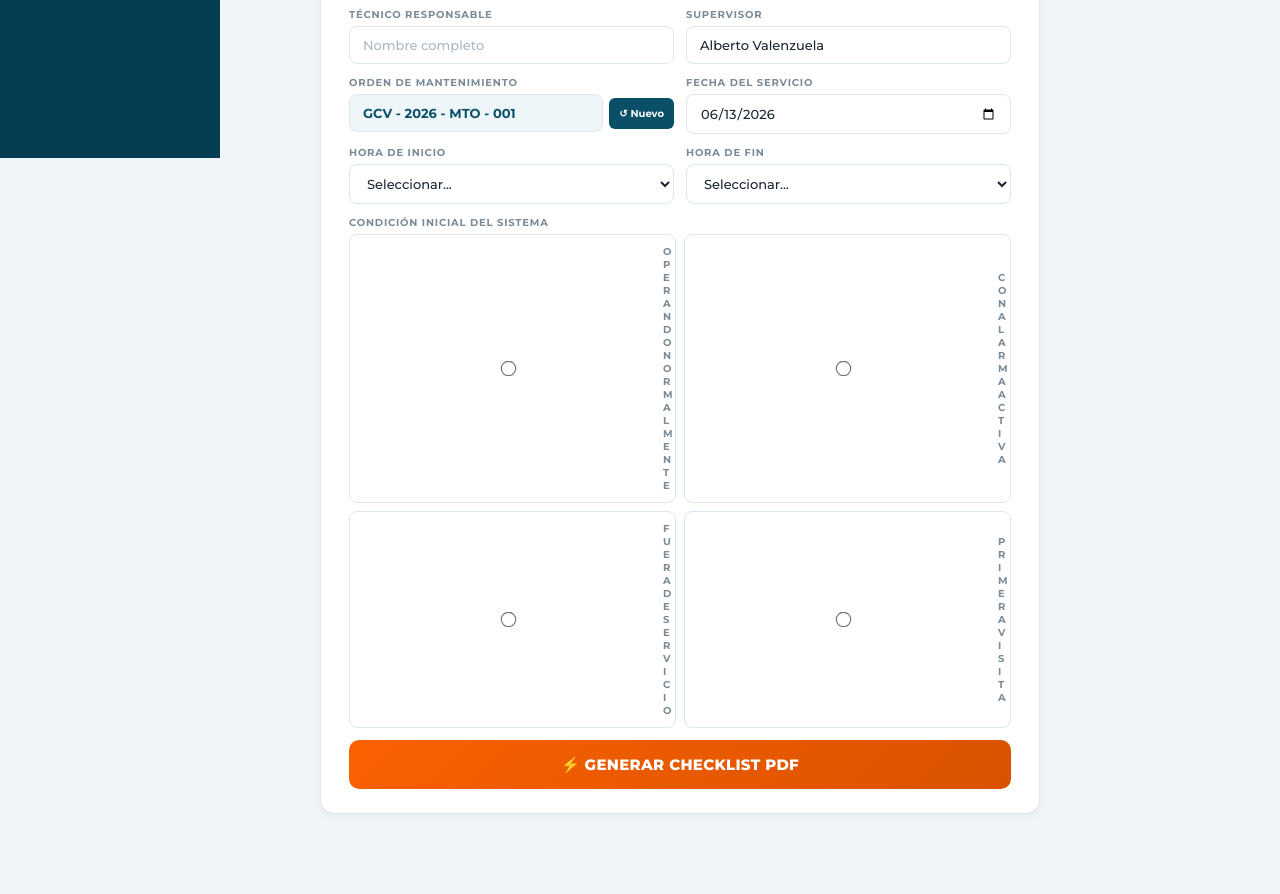
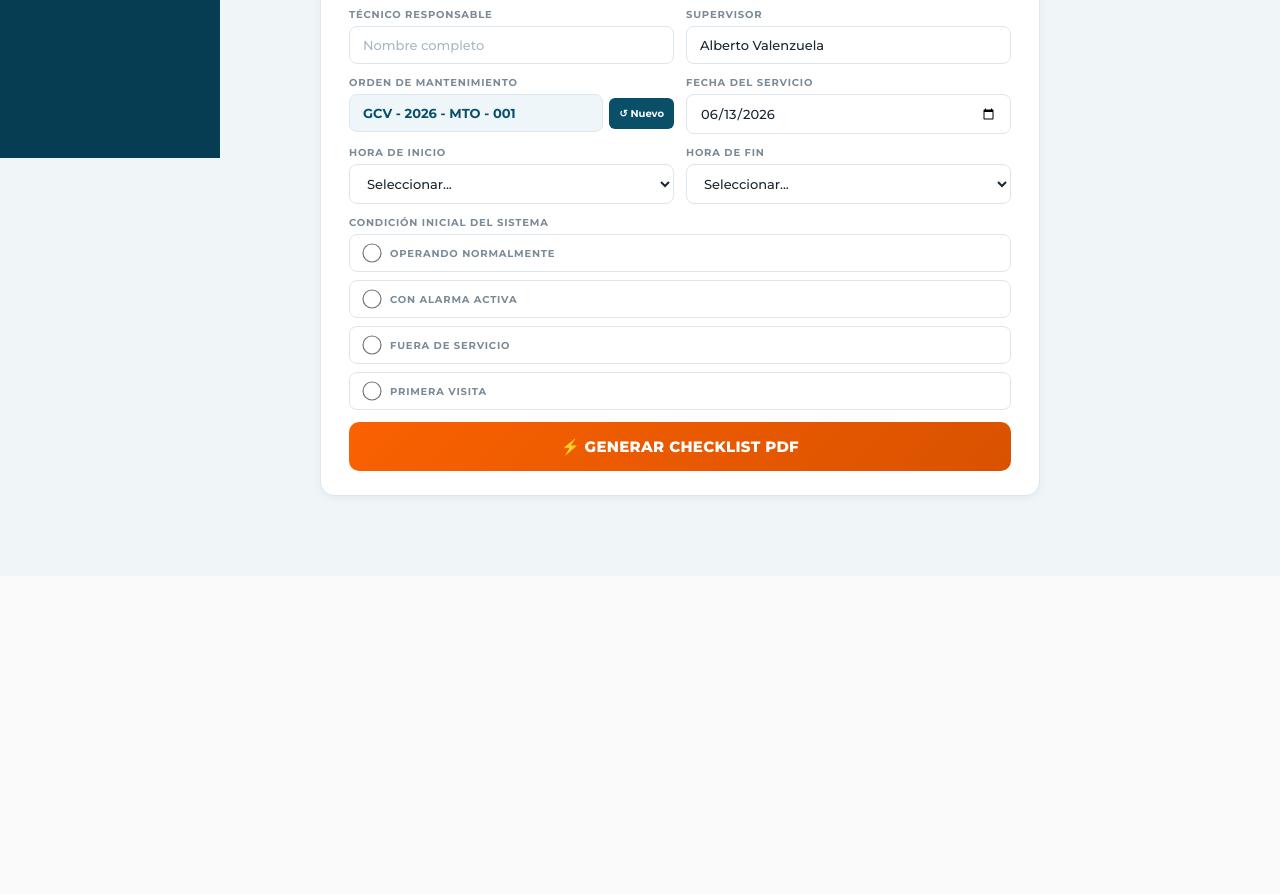
Before and after one commit to gecova/portal-gecova, a Flask app: page /mantenimiento in a window 1280 px wide. Shown: the part 642-1536 px from the top of the page. After the commit the page ends 1144 px from the top, so only its background shows below. Run offline with Flask 3, Linux system fonts and the light colour scheme; a user stored in the database is signed in; data comes from the database, SQL or seed files in the repository; data that the repository does not hold is empty; some libraries are stand-ins or nearby versions.

Commit message:
mantenimiento.html

```diff
--- a/templates/mantenimiento.html
+++ b/templates/mantenimiento.html
@@ -184,6 +184,7 @@
 .card { background:var(--card); border:1px solid var(--border); border-radius:14px; padding:24px 28px; margin-bottom:16px; box-shadow:0 2px 8px rgba(9,79,104,0.06); }
 .section-label { display:block; font-size:11px; font-weight:800; letter-spacing:0.8px; text-transform:uppercase; color:var(--dark); margin-bottom:16px; padding-bottom:8px; border-bottom:2px solid var(--orange); }
 .form-grid { display:grid; grid-template-columns:1fr 1fr; gap:12px; }
+@media (max-width:600px) { .form-grid { grid-template-columns:1fr; } }
 .field { display:flex; flex-direction:column; gap:5px; }
 .field.full { grid-column:1/-1; }
 .field label { font-size:10px; font-weight:700; letter-spacing:0.8px; text-transform:uppercase; color:var(--gray); }
@@ -194,10 +195,9 @@
 }
 .field input:focus, .field select:focus { outline:none; border-color:var(--teal); box-shadow:0 0 0 3px rgba(121,196,219,0.15); }
 .field input[readonly] { background:var(--light); font-weight:700; color:var(--dark); }
-.radio-grid { display:grid; grid-template-columns:1fr 1fr; gap:8px; }
-.radio-option { display:flex; align-items:center; gap:8px; padding:10px 12px; border:1.5px solid var(--border); border-radius:8px; cursor:pointer; transition:all 0.18s; font-size:12px; font-weight:600; color:var(--text); overflow:hidden; width:100%; }
-.radio-option span { flex:1; min-width:0; word-break:break-word; }
-@media (max-width: 500px) { .radio-grid { grid-template-columns:1fr; } }
+.radio-grid { display:flex; flex-direction:column; gap:8px; }
+.radio-option { display:flex; align-items:center; gap:10px; padding:10px 14px; border:1.5px solid var(--border); border-radius:8px; cursor:pointer; transition:all 0.18s; font-size:13px; font-weight:600; color:var(--text); box-sizing:border-box; }
+.radio-option input[type=radio] { flex-shrink:0; width:16px; height:16px; }
 .radio-option:hover { border-color:var(--teal); background:var(--light); }
 .radio-option input[type=radio] { accent-color:var(--orange); transform:scale(1.2); }
 .radio-option.selected { border-color:var(--orange); background:#fff3ec; color:var(--dark); }
```
